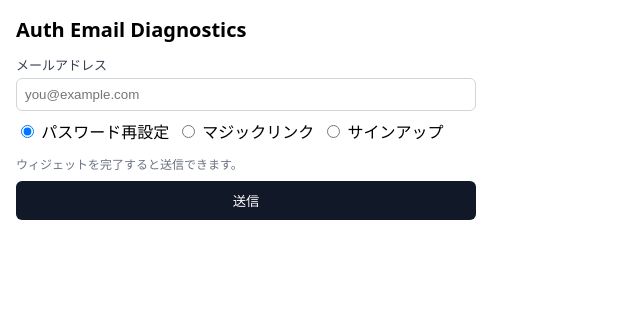
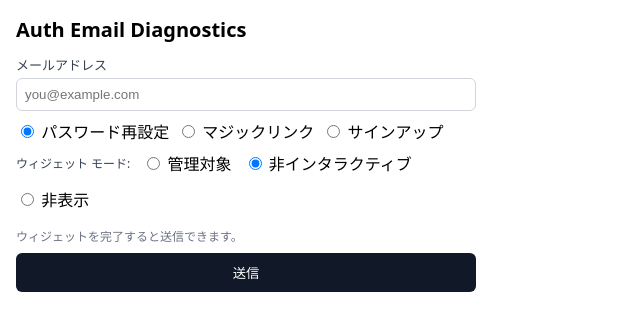
Before and after one commit to kunihara/RINPA-kokosos-monorepo, a Next.js app in the folder apps/web/: page /diag/auth-email in a window 1280 px wide. Shown: the top 330 px of the page, without its empty margins (0-640 px from the left). Built offline with nearby package versions, Linux system fonts and the light colour scheme; no server answers.

Commit message:
Web: 診断ページにTurnstileモード切替とトークン取得ステータスを追加
- 既定を非インタラクティブに設定し、トークン取得を促進
- トークン未取得時に案内、取得時に成功表示

```diff
--- a/apps/web/app/diag/auth-email/page.tsx
+++ b/apps/web/app/diag/auth-email/page.tsx
@@ -11,6 +11,7 @@ export default function AuthEmailDiag() {
   const [kind, setKind] = useState<'reset' | 'magic' | 'signup'>('reset')
   const [busy, setBusy] = useState(false)
   const [msg, setMsg] = useState<string | null>(null)
+  const [mode, setMode] = useState<'managed' | 'non-interactive' | 'invisible'>('non-interactive')
 
   const endpoint = useMemo(() => {
     switch (kind) {
@@ -63,9 +64,17 @@ export default function AuthEmailDiag() {
           <label><input type="radio" name="kind" checked={kind === 'magic'} onChange={() => setKind('magic')} /> マジックリンク</label>
           <label><input type="radio" name="kind" checked={kind === 'signup'} onChange={() => setKind('signup')} /> サインアップ</label>
         </div>
-        <div>
-          <Turnstile onToken={setToken} />
-          <div style={{ fontSize: 12, color: '#6b7280', marginTop: 4 }}>ウィジェットを完了すると送信できます。</div>
+        <div style={{ display: 'grid', gap: 6 }}>
+          <div style={{ display: 'flex', gap: 12, alignItems: 'center', flexWrap: 'wrap' }}>
+            <span style={{ fontSize: 12, color: '#374151' }}>ウィジェット モード:</span>
+            <label><input type="radio" name="mode" checked={mode==='managed'} onChange={() => setMode('managed')} /> 管理対象</label>
+            <label><input type="radio" name="mode" checked={mode==='non-interactive'} onChange={() => setMode('non-interactive')} /> 非インタラクティブ</label>
+            <label><input type="radio" name="mode" checked={mode==='invisible'} onChange={() => setMode('invisible')} /> 非表示</label>
+          </div>
+          <Turnstile onToken={setToken} mode={mode} />
+          <div style={{ fontSize: 12, color: token ? '#065f46' : '#6b7280', marginTop: 4 }}>
+            {token ? 'Turnstileトークン取得済み' : 'ウィジェットを完了すると送信できます。'}
+          </div>
         </div>
         <button onClick={submit} disabled={btnDisabled} style={btn()}>送信</button>
         {msg && <div style={{ color: '#111827', fontSize: 14 }}>{msg}</div>}
```
